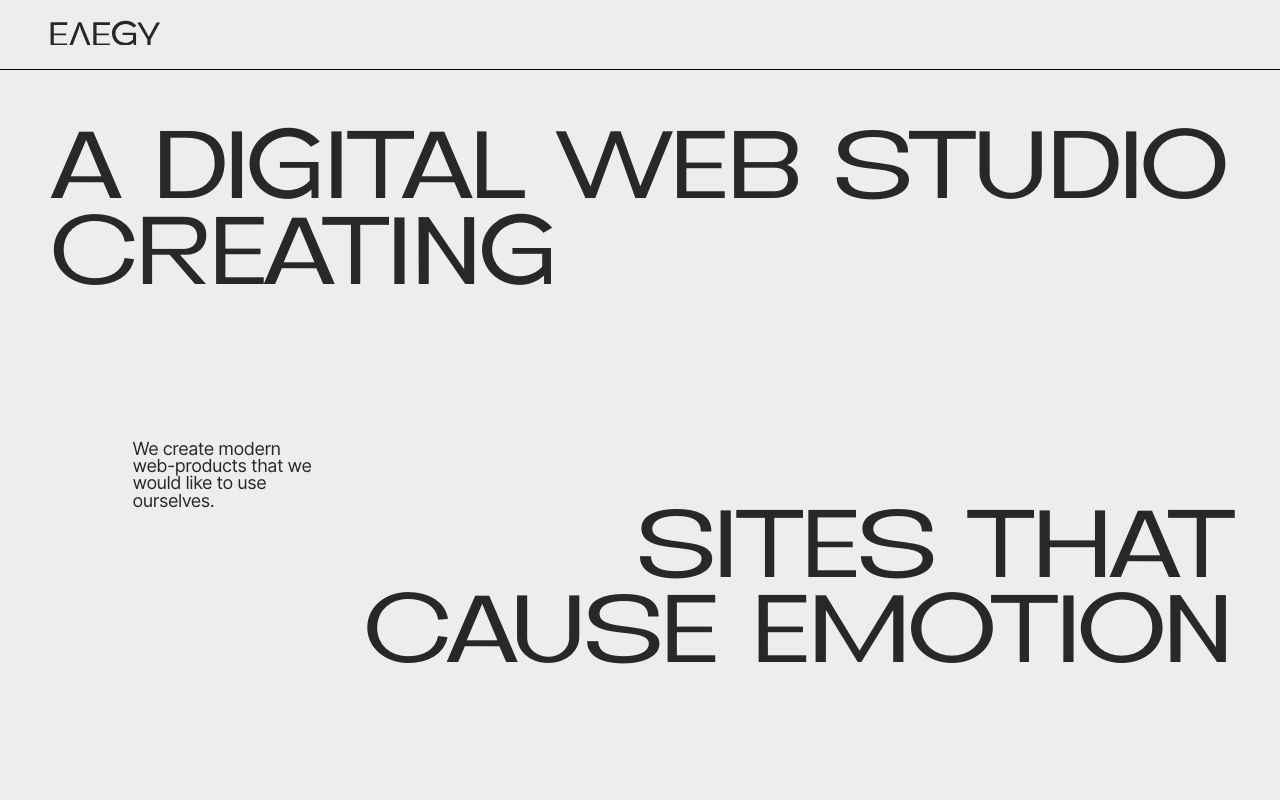
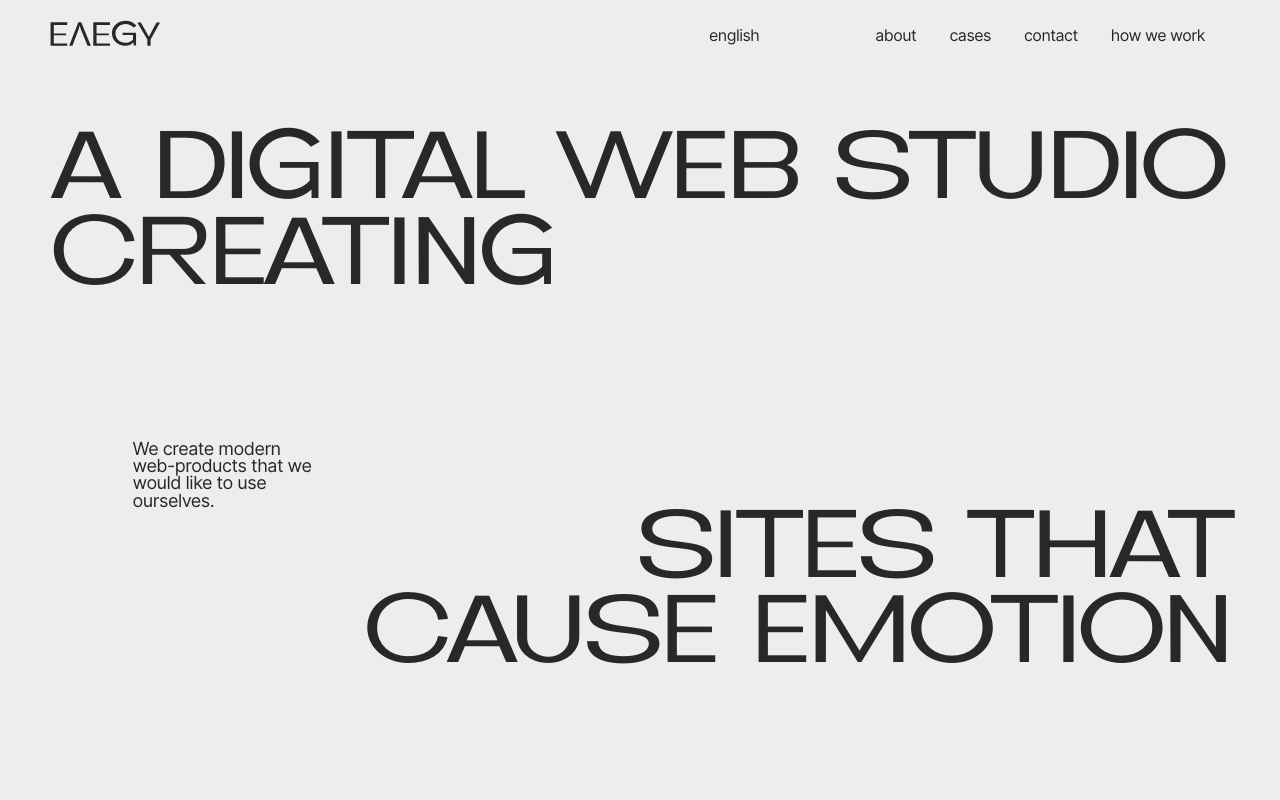
Before and after one commit to Votanovsky/elegy, a plain HTML site: page index.html in a window 1280 px wide. Shown: the top 800 px of the page. Drawn offline with nearby package versions, Linux system fonts and the light colour scheme; a script that the page names is missing.

Commit message:
rew menu

```diff
--- a/index.html
+++ b/index.html
@@ -8,7 +8,7 @@
     <link rel="stylesheet" href="styles/style.min.css">
 </head>
 <body>
-    <header style="border-bottom: 1px solid #000;" class="hdr">
+    <header class="hdr">
         <div class="logo">
             <svg viewBox="0 0 111 26" fill="none" xmlns="http://www.w3.org/2000/svg">
                 <path d="M17.3765 26.0001V23.6241H3.84045V15.4881H16.2245V13.5081H3.84045V4.97605H17.3765V2.31205H0.564453V26.0001H17.3765Z" fill="#282828"/>
@@ -19,7 +19,7 @@
             </svg>
         </div>
 
-        <nav style="display: none;" class="menu">
+        <nav class="menu">
             <ul>
                 <li class="menu_li">
                     <a class="lang" href="#">english</a>
```
